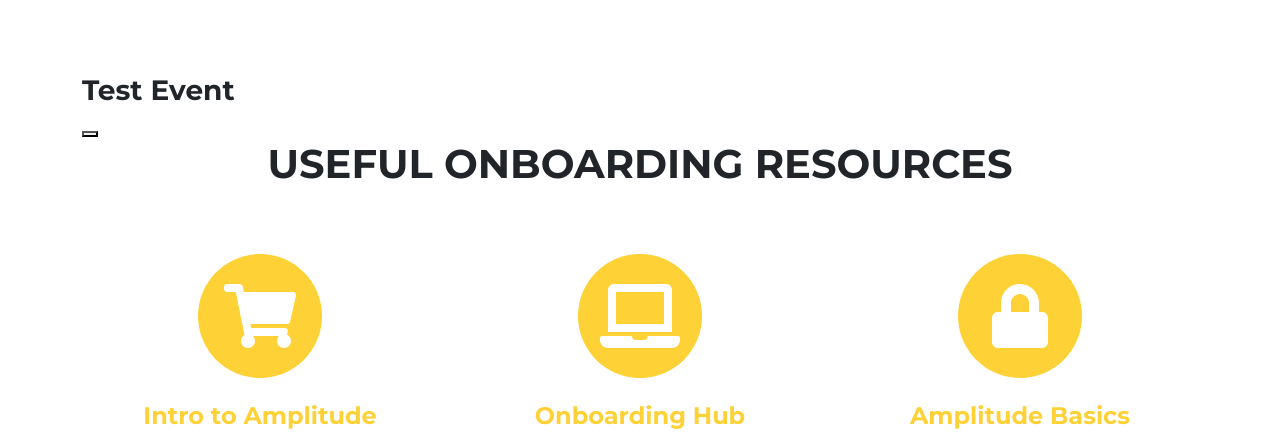
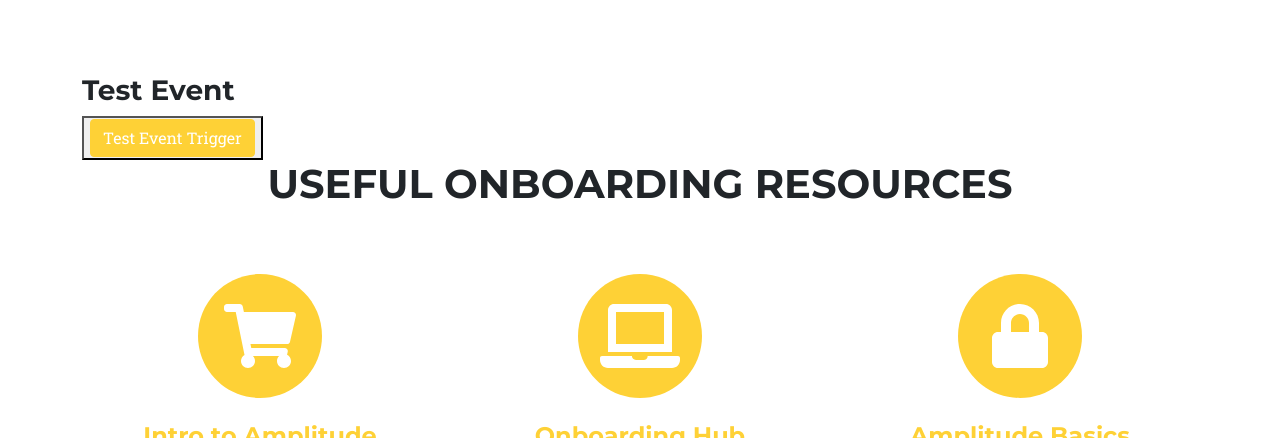
Before and after one commit to jnthns/ampjshek, a plain HTML site: page index.html in a window 1280 px wide. Shown: the part 662-1100 px from the top of the page. Drawn offline with nearby package versions, Linux system fonts and the light colour scheme; a script that the page names is missing; a web font is replaced by a local one.

Commit message:
fixed button;

```diff
--- a/index.html
+++ b/index.html
@@ -112,7 +112,7 @@
             <div class="container">
                 <div>
                     <h3>Test Event</h3>
-                    <button><a class="test" onclick="testEvent()"></a></button>
+                    <button><a class="btn btn-primary" href="https://jnthns.github.io/ampjshek?utm_source=one&utm_source=two" onclick="testEvent()">Test Event Trigger</a></button>
                 </div>
                 <div class="text-center">
                     <h2 class="section-heading text-uppercase">Useful Onboarding Resources</h2>
```
